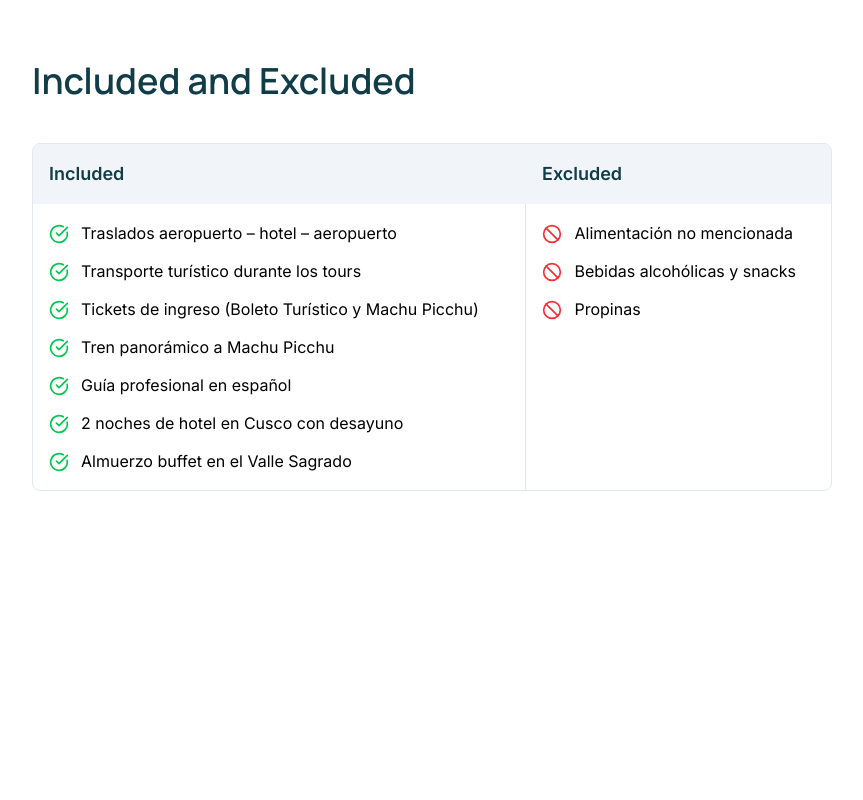
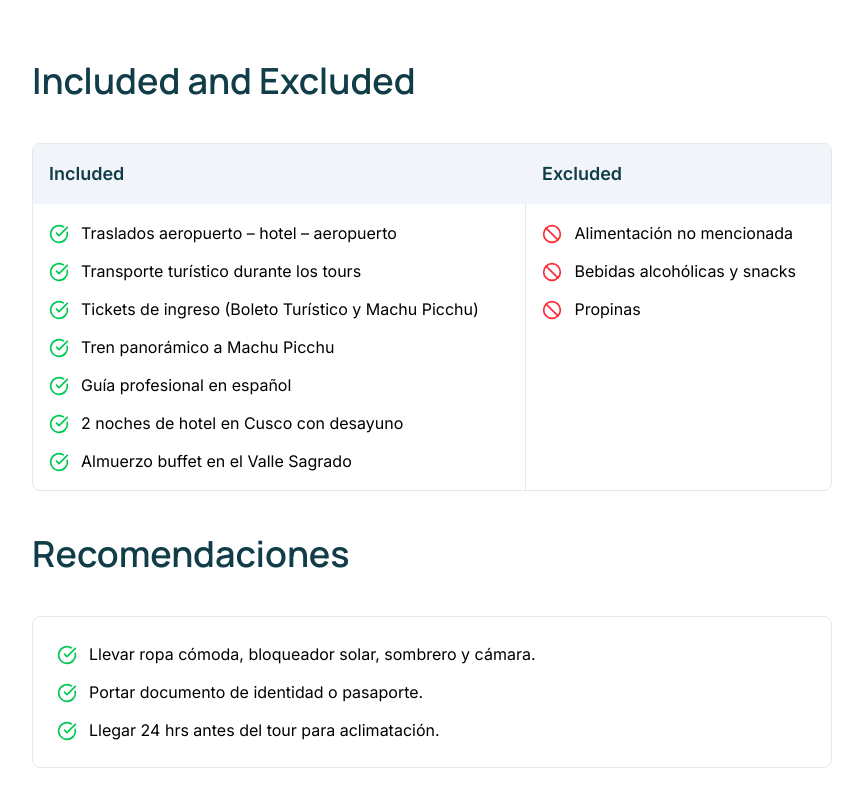
Before and after one commit to Cyan512/horizonte-exploor, a React (Vite) app: page /destinations/category1/category1-destination1 in a window 1280 px wide. Shown: the part 2645-3445 px from the top of the page, without its empty margins (0-863 px from the left). Before the commit the page ends 3168 px from the top, so only its background shows below. Built offline with nearby package versions, Linux system fonts and the light colour scheme.

Commit message:
finish page details

```diff
--- a/src/assets/i18n/locales/es/categori1/category1-destination1.json
+++ b/src/assets/i18n/locales/es/categori1/category1-destination1.json
@@ -68,5 +68,12 @@
             "Almuerzo buffet en el Valle Sagrado"
         ],
         "excludes": ["Alimentación no mencionada", "Bebidas alcohólicas y snacks", "Propinas"]
+    },
+    "recommendations": {
+        "schedule": [
+            "Llevar ropa cómoda, bloqueador solar, sombrero y cámara.",
+            "Portar documento de identidad o pasaporte.",
+            "Llegar 24 hrs antes del tour para aclimatación."
+        ]
     }
 }
--- a/src/assets/i18n/locales/es/global.json
+++ b/src/assets/i18n/locales/es/global.json
@@ -25,5 +25,6 @@
     "common.day.plural": "Días",
     "common.night.singular": "Noche",
     "common.night.plural": "Noches",
+    "common.recommendations": "Recomendaciones",
     "learnMore": "Conoce más"
 }
--- a/src/pages/destinations/PageTourDetail.jsx
+++ b/src/pages/destinations/PageTourDetail.jsx
@@ -19,6 +19,7 @@ export default function PageTourDetail() {
     const contents = t("content", { returnObjects: true });
     const days = t("days", { returnObjects: true });
     const tourDetails = t("tourDetails", { returnObjects: true });
+    const recommendations = t("recommendations", { returnObjects: true });
 
     if (!tour) {
         return <p>Tour no encontrado</p>;
@@ -197,6 +198,22 @@ export default function PageTourDetail() {
                                     </tbody>
                                 </table>
                             </div>
+                            <h2 className="font-family-heading text-3xl sm:text-4xl font-semibold text-title leading-tight">
+                                {tGlobal("common.recommendations")}
+                            </h2>
+                            {Array.isArray(recommendations?.schedule) && (
+                                <ul className="space-y-3 rounded-lg p-4 sm:p-6 border border-slate-200 bg-white">
+                                    {recommendations.schedule.map((item, index) => (
+                                        <li
+                                            key={index}
+                                            className="flex items-start gap-3 text-sm sm:text-base leading-relaxed"
+                                        >
+                                            <CircleCheckBig className="mt-1 w-5 h-5 text-green-500 shrink-0" />
+                                            <span>{item}</span>
+                                        </li>
+                                    ))}
+                                </ul>
+                            )}
                         </section>
                         <aside className="lg:col-span-1 order-1 lg:order-2"></aside>
                     </div>
```
